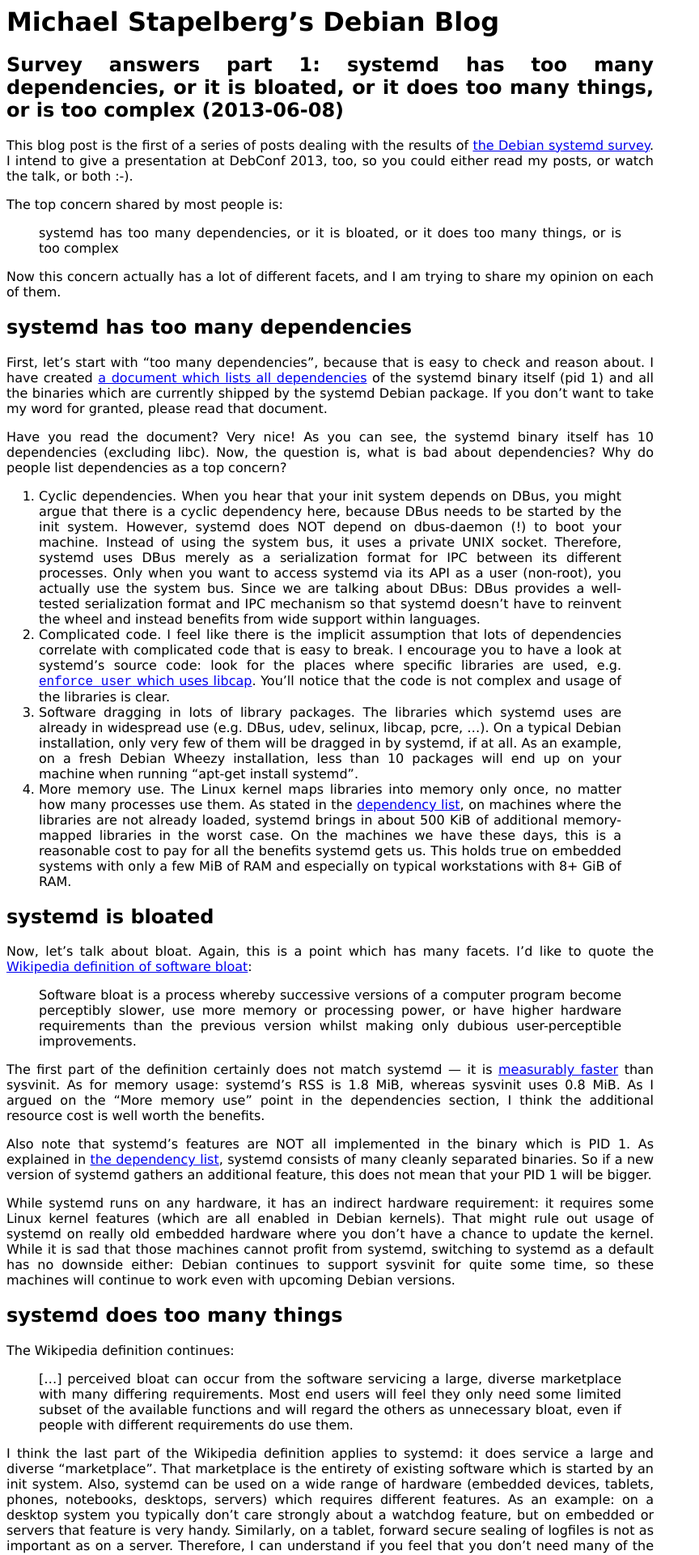
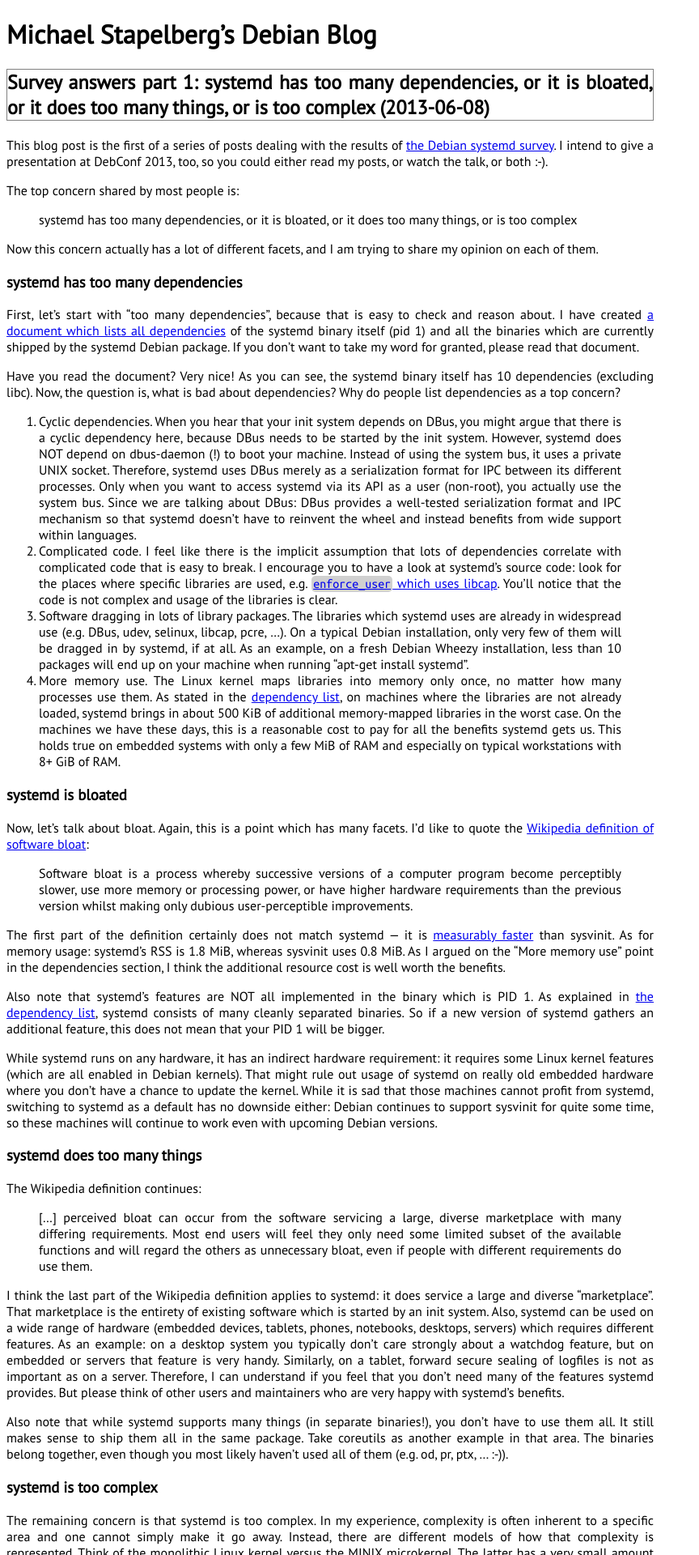
Before and after one commit to stapelberg/pdo-blog, a Jekyll site: the page built from _posts/2013-06-09-systemd-bloat.html, in a window 1280 px wide. Shown: the top 1920 px of the page at 81% size, without its empty margins (0-864 px from the left). Built offline with Jekyll 4.4.1, drawn with Linux system fonts in a browser that asks for light colours.

Commit message:
beautify!

```diff
--- a/_layouts/default.html
+++ b/_layouts/default.html
@@ -3,23 +3,30 @@
 <head>
 <meta charset="utf-8">
 <title>Michael Stapelbergs Debian blog</title>
+<link href='http://fonts.googleapis.com/css?family=Ubuntu+Mono|PT+Sans' rel='stylesheet' type='text/css'>
 <link rel="alternate" type="application/atom+xml" title="Michael Stapelbergs Debian Blog" href="{{ site.url }}feed">
 <style type="text/css">
 <!--
 body {
- font-family: 'Verdana', 'Tahoma', sans-serif;
+ font-family: 'PT Sans', 'Verdana', 'Tahoma', sans-serif;
  text-align: justify;
  font-size: 12pt;
  max-width: 50em;
 }
 
-pre {
- font-family: monospace;
- font-size: 10pt;
+pre, code, tt {
+ font-family: 'Ubuntu Mono', monospace;
+ font-size: 12pt;
 }
 
-h1 {
- margin: 0;
+code {
+ background-color: #d0d0d0;
+ border-radius: 5px;
+ padding: 2px;
+}
+
+h2 {
+ border: 1px solid gray;
 }
 
 ul {
--- a/_posts/2013-06-09-systemd-bloat.html
+++ b/_posts/2013-06-09-systemd-bloat.html
@@ -23,7 +23,7 @@
 share my opinion on each of them.
 </p>
 
-<h2>systemd has too many dependencies</h2>
+<h3>systemd has too many dependencies</h3>
 
 <p>
 First, let’s start with “too many dependencies”, because that is easy to check
@@ -85,7 +85,7 @@
 </li>
 </ol>
 
-<h2>systemd is bloated</h2>
+<h3>systemd is bloated</h3>
 
 <p>
 Now, let’s talk about bloat. Again, this is a point which has many facets. I’d
@@ -129,7 +129,7 @@
 machines will continue to work even with upcoming Debian versions.
 </p>
 
-<h2>systemd does too many things</h2>
+<h3>systemd does too many things</h3>
 
 <p>
 The Wikipedia definition continues:
@@ -165,7 +165,7 @@
 ptx, … :-)).
 </p>
 
-<h2>systemd is too complex</h2>
+<h3>systemd is too complex</h3>
 
 <p>
 The remaining concern is that systemd is too complex. In my experience,
@@ -189,7 +189,7 @@
 across lots of people and projects.
 </p>
 
-<h2>Conclusion</h2>
+<h3>Conclusion</h3>
 
 <p>
 In a way, you are right. systemd centralizes complexity from tons of init
```
